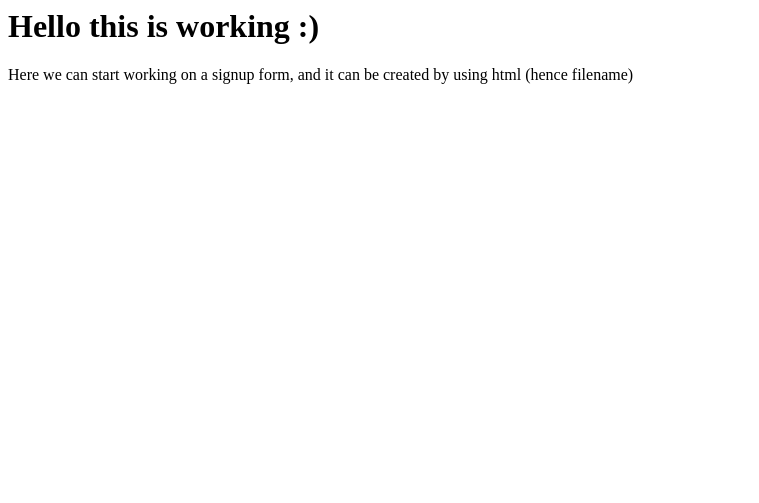
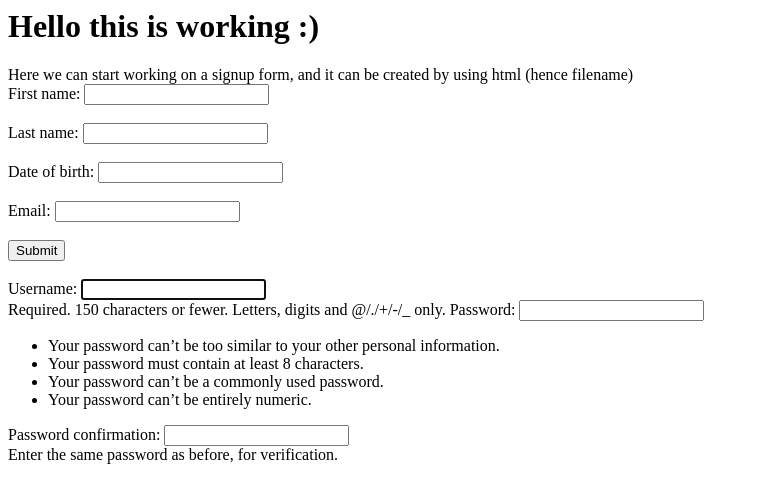
Before and after one commit to hansjhaland/projects, a Django app: page /register/ in a window 1280 px wide. Shown: the top 503 px of the page, without its empty margins (0-759 px from the left). Run offline with Django 4.2, Linux system fonts and the light colour scheme.

Commit message:
#3 Startet with user class and linked the other classes to each other + deleted register 'app'

```diff
--- a/what2eat/register/admin.py
+++ /dev/null
@@ -1,3 +0,0 @@
-from django.contrib import admin
-
-# Register your models here.
--- a/what2eat/register/apps.py
+++ /dev/null
@@ -1,6 +0,0 @@
-from django.apps import AppConfig
-
-
-class RegisterConfig(AppConfig):
-    default_auto_field = 'django.db.models.BigAutoField'
-    name = 'register'
--- a/what2eat/register/models.py
+++ /dev/null
@@ -1,3 +0,0 @@
-from django.db import models
-
-# Create your models here.
--- a/what2eat/register/templates/register/register.html
+++ /dev/null
@@ -1,5 +0,0 @@
-
-
-<h1>  Hello this is working :) </h1>
-
-Here we can start working on a signup form, and it can be created by using html (hence filename)
--- a/what2eat/register/tests.py
+++ /dev/null
@@ -1,3 +0,0 @@
-from django.test import TestCase
-
-# Create your tests here.
--- a/what2eat/register/urls.py
+++ /dev/null
@@ -1,11 +0,0 @@
-from django.urls import path
-from . import views
-
-# here you define the paths to our webpages (from this register-app)
-
-
-urlpatterns = [
-
-    path("", views.index, name = "index"), # if you now go to the home directory, it will go to views.index, and it shows the function named index
-    path("register/", views.signup, name ="signup")
-]
--- a/what2eat/register/views.py
+++ /dev/null
@@ -1,12 +0,0 @@
-from django.shortcuts import render
-from django.http import HttpResponse
-from django.contrib.auth import login, authenticate # going to be used later
-from django.contrib.auth.forms import UserCreationForm
-# Create your views here.
-
-def index(response):
-    return HttpResponse("Hello everyone, this is supposed to be the mainpage, this should probably be in a separate 'app', but for now this will have to do.\n This is now inside our 'register-app'")
-
-def signup(response):
-    form = UserCreationForm()
-    return render(response, "register.html", {"form":form})
--- /dev/null
+++ b/what2eat/user/templates/user/register.html
@@ -0,0 +1,20 @@
+
+
+<h1>  Hello this is working :) </h1>
+
+Here we can start working on a signup form, and it can be created by using html (hence filename)
+
+<form method="POST" class="form-group">
+    {% csrf_token %}
+    <label for="fname">First name:</label>
+    <input type="text" id="fname" name="fname"><br><br>
+    <label for="lname">Last name:</label>
+    <input type="text" id="lname" name="lname"><br><br>
+    <label for="dob">Date of birth:</label>
+    <input type="text" id="dob" name="dob"><br><br>
+    <label for="email">Email:</label>
+    <input type="text" id="email" name="email"><br><br>
+    <input type="submit" value="Submit">
+    <br> </br>
+    {{form}}
+  </form>
--- a/what2eat/user/templates/user/user.html
+++ b/what2eat/user/templates/user/user.html
@@ -1 +1,3 @@
 <h1>User page</h1>
+
+<button><a href="/hello">Click me!</a></button>
--- a/what2eat/user/views.py
+++ b/what2eat/user/views.py
@@ -1,8 +1,33 @@
-from django.shortcuts import render
-from django.http import HttpResponse
+from django.shortcuts import redirect, render
+from django.http import HttpResponse, HttpResponseRedirect
+from django.contrib.auth import login, authenticate # going to be used later
 from django.contrib.auth.forms import UserCreationForm
+from user.models import User
+
 # Create your views here.
 
 def user(response):
     form = UserCreationForm()
     return render(response, "user.html", {"form":form})
+
+# Create your views here.
+
+def index(response):
+    return HttpResponse("Hello everyone, this is supposed to be the mainpage, this should probably be in a separate 'app', but for now this will have to do.\n This is now inside our 'register-app'")
+
+def signup(response):
+    if( response.method == "POST"):
+        form = UserCreationForm(response.POST)
+        if(form.is_valid()):
+            #Here we save a new user based on information from the form if valid
+            newUser = User(form['fname'].value(),form['surname'].value(),form['email'].value(),form['password'].value(),form['dob'].value(),None, None)
+            newUser.saveToDb()
+            #Here we can navigate to /user maybe
+            redirect("../user/")
+
+    else:
+        form = UserCreationForm()
+    return render(response, "register.html", {"form":form})
+
+def hello(response):
+    return HttpResponse("Hello the redirect works!")
--- a/what2eat/what2eat/settings.py
+++ b/what2eat/what2eat/settings.py
@@ -38,7 +38,6 @@ INSTALLED_APPS = [
     'django.contrib.sessions',
     'django.contrib.messages',
     'django.contrib.staticfiles',
-    'register',
     'user',
 ]
 
@@ -58,7 +57,6 @@ TEMPLATES = [
     {
         'BACKEND': 'django.template.backends.django.DjangoTemplates',
         'DIRS': [os.path.join(BASE_DIR, 'templates'),
-        os.path.join(BASE_DIR, 'register', 'templates', 'register'),
         os.path.join(BASE_DIR, 'user', 'templates', 'user')
         ],
         'APP_DIRS': True,
--- a/what2eat/what2eat/urls.py
+++ b/what2eat/what2eat/urls.py
@@ -15,13 +15,13 @@ Including another URLconf
 """
 from django.contrib import admin
 from django.urls import path, include
-from register import views as regv
 from user import views as userv
 
 
 urlpatterns = [
-    path('', include("register.urls")),
+    path('', userv.index, name="index"),
     path('admin/', admin.site.urls),
-    path('register/', regv.signup, name="signup"),
-    path('user/', userv.user, name="user")
+    path('register/', userv.signup, name="signup"),
+    path('user/', userv.user, name="user"),
+    path('hello/', userv.hello, name = "hello")
 ]
```
Also changed, not shown: what2eat/user/models.py (+53 -3 lines), what2eat/user/urls.py (+5 -2 lines), what2eat/db.sqlite3, what2eat/register/__init__.py (deleted), what2eat/register/migrations/__init__.py (deleted).
